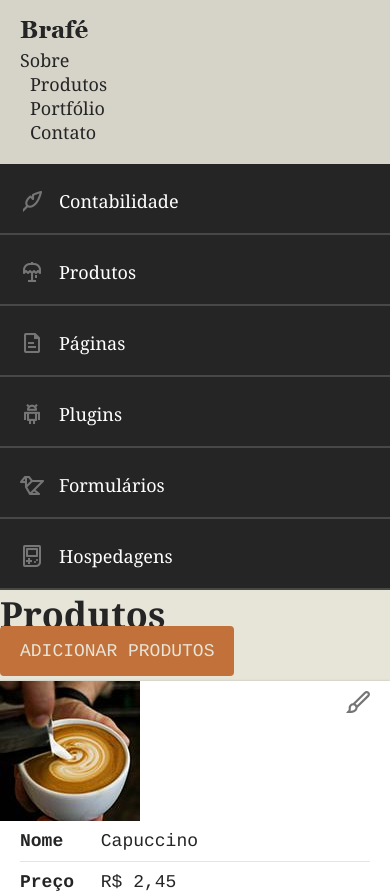
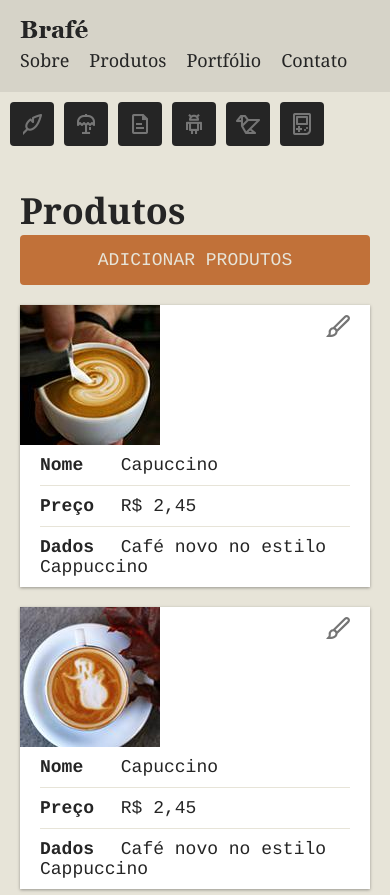
Before and after one commit to danielbaia/brafe, a plain HTML site: page brafe-3/brafe-3-flex/index.html in a window 390 px wide. Shown: the top 895 px of the page. Drawn offline with Linux system fonts and the light colour scheme.

Commit message:
finish brafe 3 flex

```diff
--- a/brafe-3/brafe-3-flex/css/style.css
+++ b/brafe-3/brafe-3-flex/css/style.css
@@ -1,4 +1,8 @@
-body, p, h1, ul, li {
+body,
+p,
+h1,
+ul,
+li {
     padding: 0px;
     margin: 0px;
 }
@@ -26,11 +30,21 @@ a {
     text-decoration: none;
 }
 
+
 /*Header*/
 
 .header {
     background: #d6d3c8;
     padding: 20px;
+    display: flex;
+}
+
+.header-logo {
+    flex-grow: 1;
+}
+
+.header-menu ul {
+    display: flex;
 }
 
 .header-menu li a {
@@ -44,22 +58,28 @@ a {
 }
 
 @media (max-width: 739px) {
-	.header-logo {
-		float: none;
+    .header {
+        flex-direction: column;
     }
-	.header-menu ul {
-		float: none;
+    .header-menu {
         margin-top: 10px;
     }
 }
 
+
 /*MAIN*/
+
+.main-container {
+    display: flex;
+}
 
 
 /*SIDE NAV*/
 
 .side-nav {
     background: #252525;
+    flex-grow: 1;
+    max-width: 300px;
 }
 
 .side-nav li a {
@@ -105,22 +125,55 @@ a {
     background-position: 0 calc(-24px * 5);
 }
 
-@media (min-width: 740px) and (max-width: 980px) {
-
+@media (max-width: 739px) {
+    .main-container {
+        flex-direction: column;
+    }
+    .side-nav {
+        margin: 10px;
+        background: none;
+        max-width: 100%;
+    }
+    .side-nav ul {
+        display: flex;
+        flex-wrap: wrap;
+    }
+    .side-nav li {
+        margin-bottom: 10px;
+        margin-right: 10px;
+    }
+    .side-nav li a::before {
+        top: 0;
+        margin: 0;
+    }
+    .side-nav li a {
+        width: 44px;
+        height: 44px;
+        overflow: hidden;
+        border: none;
+        background: #252525;
+        color: #252525;
+        padding: 10px;
+        border-radius: 4px;
+    }
 }
 
-@media (max-width: 739px) {
-
-}
 
 /* Produtos */
 
 .produtos {
-
+    flex: 1;
+    padding: 20px;
 }
 
-.produtos h1 {
+.produtos-header {
+    display: flex;
+}
+
+.produtos-header h1 {
     font-size: 2.25em;
+    flex-grow: 1;
+    margin-right: 10px;
 }
 
 .adicionar-produtos {
@@ -134,14 +187,17 @@ a {
     text-align: center;
 }
 
-
 .produtos-item {
     background: #fff;
-	box-shadow: 0 1px 3px 0 rgba(0,0,0,.35);
+    box-shadow: 0 1px 3px 0 rgba(0, 0, 0, .35);
     margin-top: 20px;
     position: relative;
+    display: flex;
 }
 
+.produtos-item img {
+    align-self: flex-start;
+}
 
 .produtos-item a {
     width: 24px;
@@ -179,13 +235,15 @@ a {
     display: inline-block;
 }
 
-@media (min-width: 740px) and (max-width: 980px) {
-
+@media (max-width: 739px) {
+    .produtos-header {
+        flex-direction: column;
+    }
+    .produtos-item {
+        flex-direction: column;
+    }
 }
 
-@media (max-width: 739px) {
-
-}
 
 /*Footer*/
 
--- a/brafe-3/brafe-3-flex/index.html
+++ b/brafe-3/brafe-3-flex/index.html
@@ -1,5 +1,6 @@
 <!DOCTYPE html>
 <html>
+
 <head>
     <title>Brafé 3</title>
     <meta charset="utf-8">
@@ -37,7 +38,7 @@
         </nav>
 
         <section class="produtos">
-		<header>
+            <header class="produtos-header">
                 <h1>Produtos</h1>
                 <a class="adicionar-produtos" href="#">Adicionar Produtos</a>
             </header>
```
Lines whose indentation alone changed are shown as unchanged.
